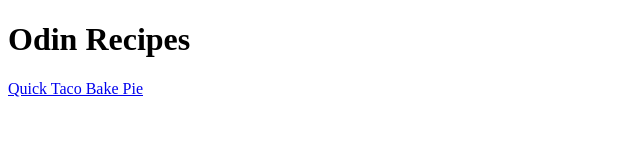
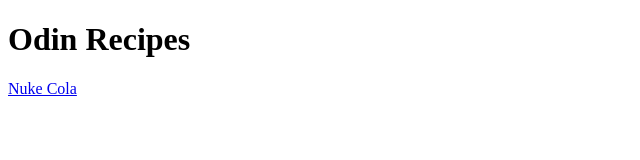
Before and after one commit to pzdebik/odin-recipes, a plain HTML site: page index.html in a window 1280 px wide. Shown: the full height of the page, 0-640 px from the left. Drawn offline with Linux system fonts and the light colour scheme.

Commit message:
Modify cola.html title and index.html link
[Ticket: X]

```diff
--- a/index.html
+++ b/index.html
@@ -7,6 +7,6 @@
 
     <body>
         <h1>Odin Recipes</h1>
-        <a href="recipes/cola.html">Quick Taco Bake Pie</a>
+        <a href="recipes/cola.html">Nuke Cola</a>
     </body>
 </html>
```
Also changed, not shown: recipes/cola.html (+1 -1 lines).
